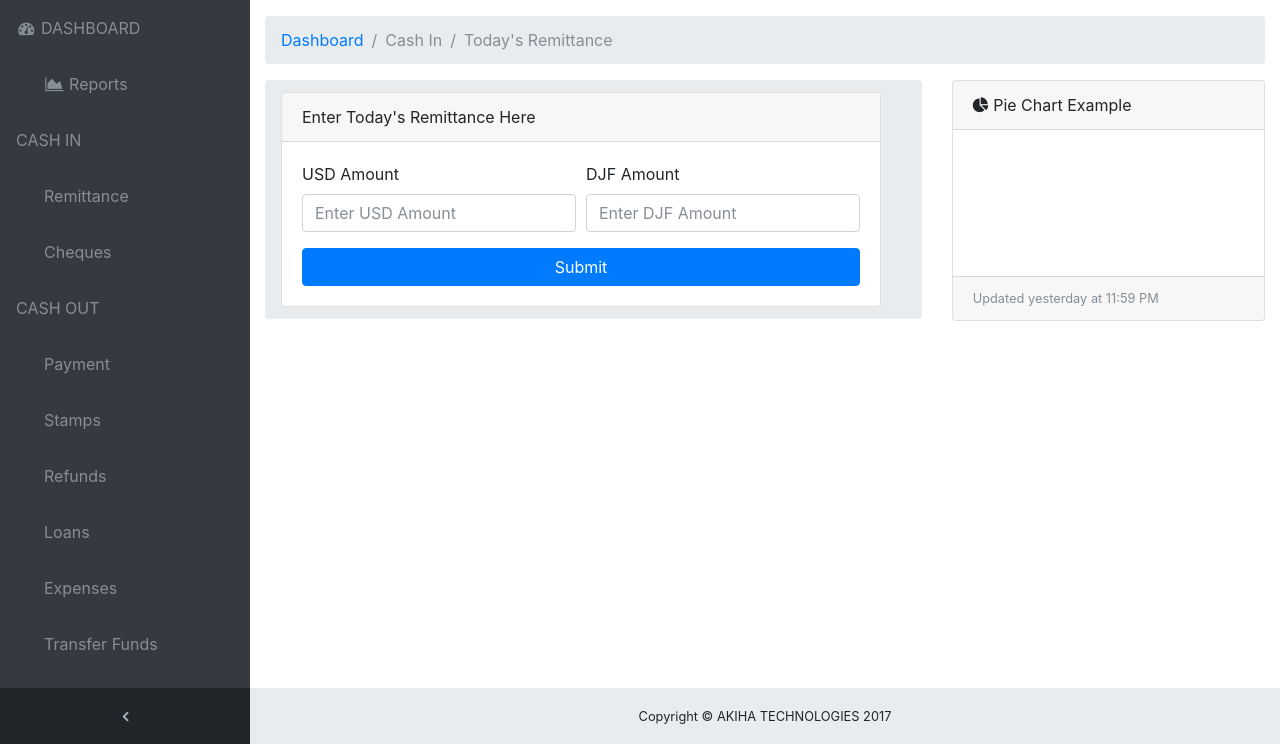
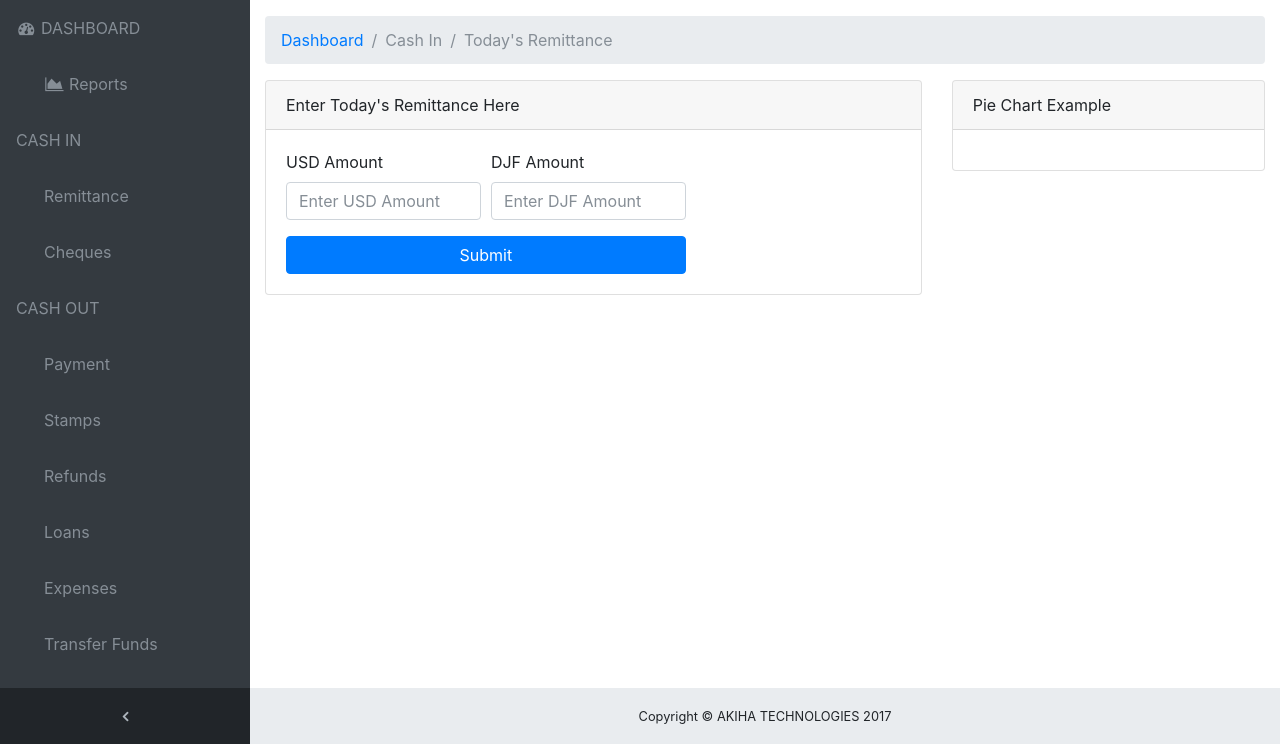
Before and after one commit to Abokor-AJ/dahapp, a Django app: page /dahapp/remittance/ in a window 1280 px wide. Shown: the part 56-800 px from the top of the page. Run offline with Django 3.2, Linux system fonts and the light colour scheme; some libraries are stand-ins or nearby versions.

Commit message:
Second Commit

```diff
--- a/dahapp/templates/dahapp/remittance.html
+++ b/dahapp/templates/dahapp/remittance.html
@@ -18,10 +18,12 @@
       <!-- Remittance Data Entries -->
       <div class="row">
       <div class="col-lg-8">
-      <div class="remitForm">
-          <div class="card card-register">
+
+      <div class="card mb-3">
             <div class="card-header">Enter Today's Remittance Here</div>
             <div class="card-body">
+              <div class="row">
+                <div class="col-sm-8 my-auto">
                     <form>
                     <div class="form-group">
                     <div class="form-row">
@@ -41,15 +43,16 @@
               </div>
             </div>
       </div>
+
+      </div>
+
    <!-- The left part -->
     <div class="col-lg-4">
           <div class="card mb-3">
-            <div class="card-header">
-              <i class="fa fa-pie-chart"></i> Pie Chart Example</div>
+            <div class="card-header">Pie Chart Example</div>
             <div class="card-body">
-              <canvas id="myPieChart" width="100%" height="100"></canvas>
+
             </div>
-            <div class="card-footer small text-muted">Updated yesterday at 11:59 PM</div>
           </div>
     </div>
   </div>
```
Lines whose indentation alone changed are shown as unchanged.
